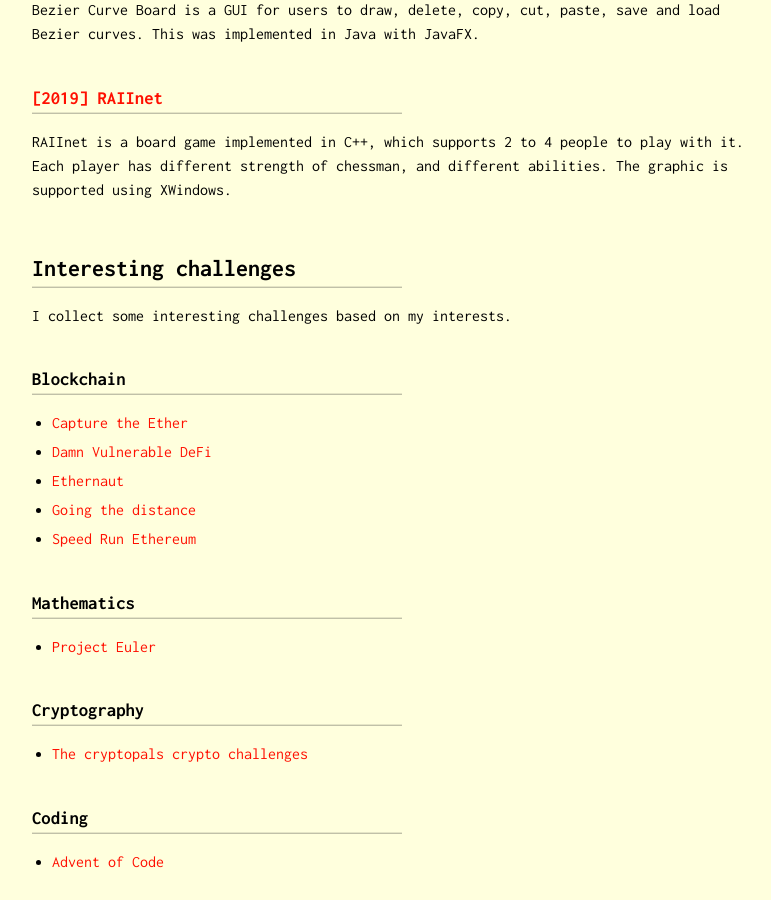
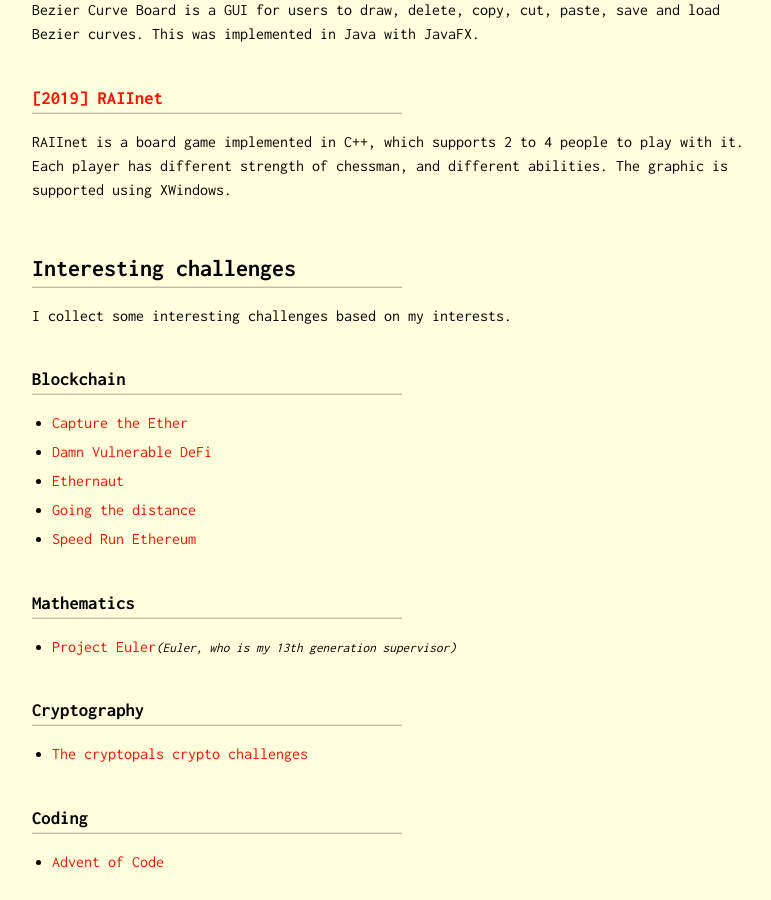
Before and after one commit to zbh888/zbh888.github.io, a Jekyll site: the page built from project.md, in a window 1280 px wide and 900 px high, scrolled down 1698 px. Shown: the whole window, without its empty margins (238-1009 px from the left). Built offline with Jekyll 4.4.1, drawn with Linux system fonts in a browser that asks for light colours.

Commit message:
Update project.md

```diff
--- a/project.md
+++ b/project.md
@@ -52,7 +52,7 @@ I collect some interesting challenges based on my interests.
 * [Speed Run Ethereum](https://speedrunethereum.com)
 
 ### Mathematics
-* [Project Euler](https://projecteuler.net)
+* [Project Euler](https://projecteuler.net)<small>_(Euler, who is my 13th generation supervisor)_</small>
 
 ### Cryptography
 * [The cryptopals crypto challenges](https://cryptopals.com)
```
